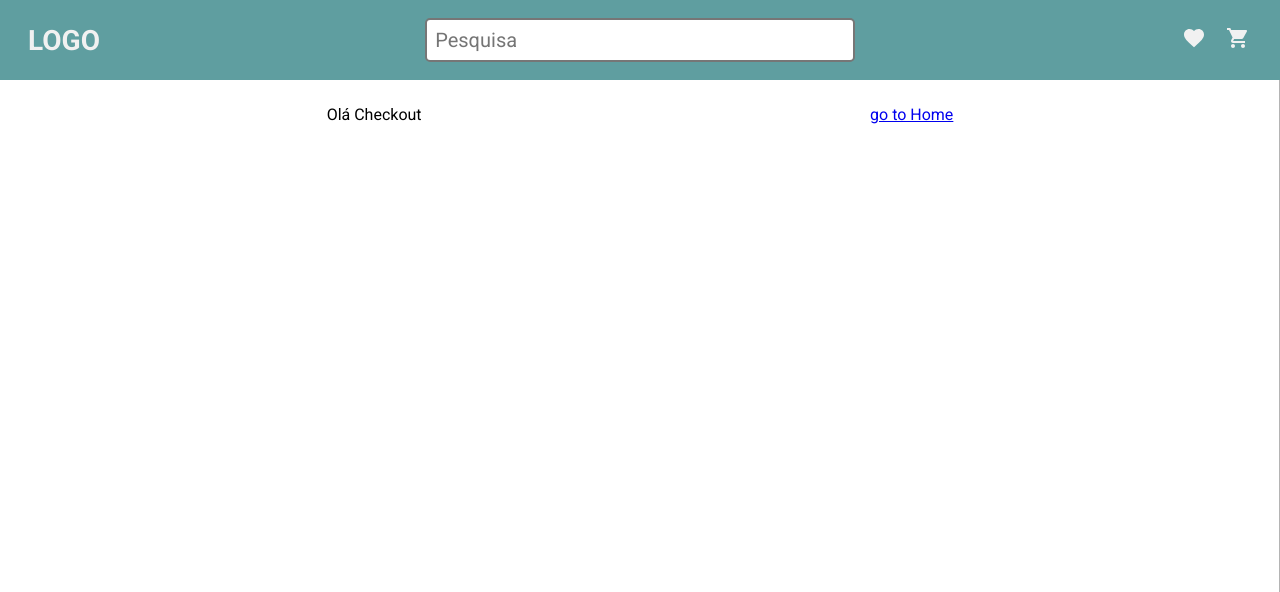
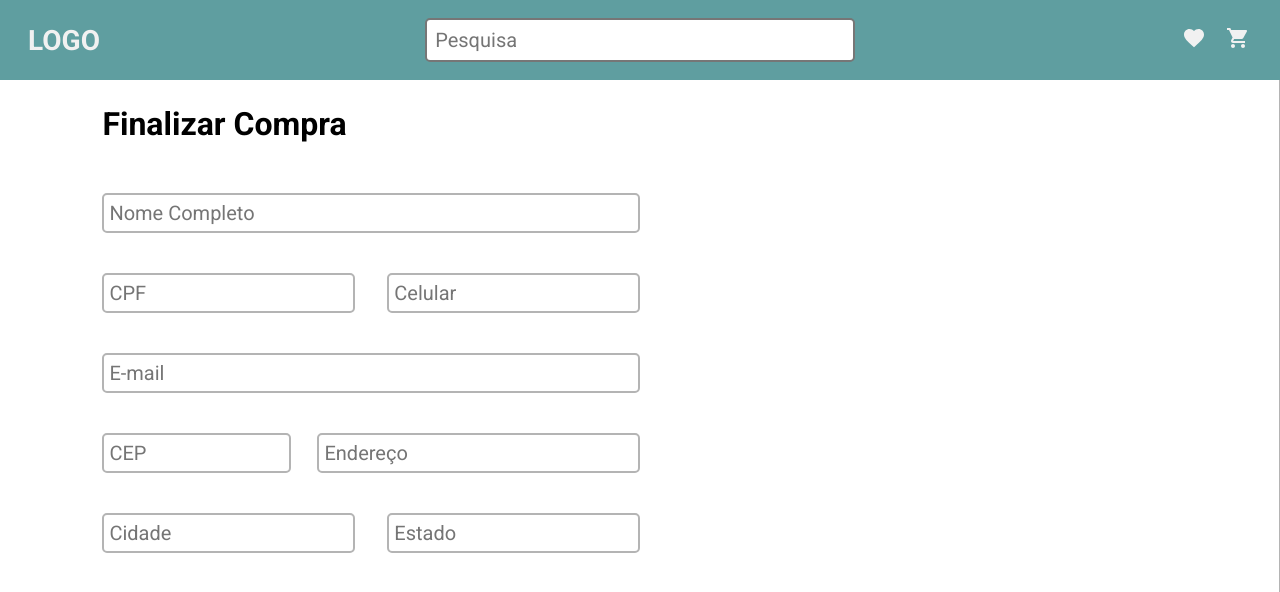
Before and after one commit to RomeroLucas/TMDB, a React (Create React App) app: page /checkout in a window 1280 px wide. Shown: the top 592 px of the page. Built offline with nearby package versions, Linux system fonts and the light colour scheme.

Commit message:
checkout form

```diff
--- a/src/views/checkout/index.js
+++ b/src/views/checkout/index.js
@@ -1,9 +1,35 @@
-import { Link } from 'react-router-dom'
+
+import './style.css'
 
 export default function Checkout() {
     return (
-        <main className='main-home'>
-            Olá Checkout <Link to='/'>go to Home</Link>
+        <main className='main-checkout'>
+            <h1>Finalizar Compra</h1>
+
+            <form>
+                {/* formulario esquerda */}
+                <section>
+                    <div><input className='input-full' type='text' placeholder='Nome Completo' /></div>
+                    <div>
+                        <input className='input-half' style={{width: '47%'}} type='text' placeholder='CPF' />
+                        <input className='input-half' style={{width: '47%'}} type='text' placeholder='Celular' />
+                    </div>
+                    <div><input className='input-full' type='text' placeholder='E-mail' /></div>
+                    <div>
+                        <input className='input-half' style={{width: '35%'}} type='text' placeholder='CEP' />
+                        <input className='input-half' style={{width: '60%'}} type='text' placeholder='Endereço' />
+                    </div>
+                    <div>
+                        <input className='input-half' style={{width: '47%'}} type='text' placeholder='Cidade' />
+                        <input className='input-half' style={{width: '47%'}} type='text' placeholder='Estado' />
+                    </div>
+                </section>
+
+                {/* formulario direita */}
+                <section>
+
+                </section>
+            </form>
         </main>
     )
 }
--- /dev/null
+++ b/src/views/checkout/style.css
@@ -0,0 +1,63 @@
+.main-checkout {
+    width: 100%;
+    min-height: 100vh;
+    margin-top: calc(80px + 10px);
+    padding: 15px 8%;
+    box-sizing: border-box;
+}
+
+.main-checkout h1 {
+    margin-bottom: 30px;
+}
+
+.main-checkout form {
+    display: flex;
+    align-items: flex-start;
+    justify-content: space-between;
+    flex-wrap: wrap;
+}
+
+.main-checkout form section {
+    width: 50%;
+    height: 400px;
+}
+
+/* formulario esquerda */
+.main-checkout form section:first-child {
+    display: flex;
+    align-items: center;
+    justify-content: space-around;
+    flex-wrap: wrap;
+}
+
+.main-checkout form section:first-child div {
+    width: 100%;
+    display: flex;
+    justify-content: space-between;
+}
+
+.main-checkout form .input-full {
+    box-sizing: border-box;
+    width: 100%;
+    height: 40px;
+    border-radius: 5px;
+    border-style: solid;
+    border-color: #b4b4b4;
+    padding-left: 5px;
+    font-size: 20px;
+}
+.main-checkout form .input-half {
+    box-sizing: border-box;
+    /* width definido no proprio componente */
+    height: 40px;
+    border-radius: 5px;
+    border-style: solid;
+    border-color: #b4b4b4;
+    padding-left: 5px;
+    font-size: 20px;
+}
+
+/* formulario direita */
+.main-checkout form section:last-child {
+
+}
```
